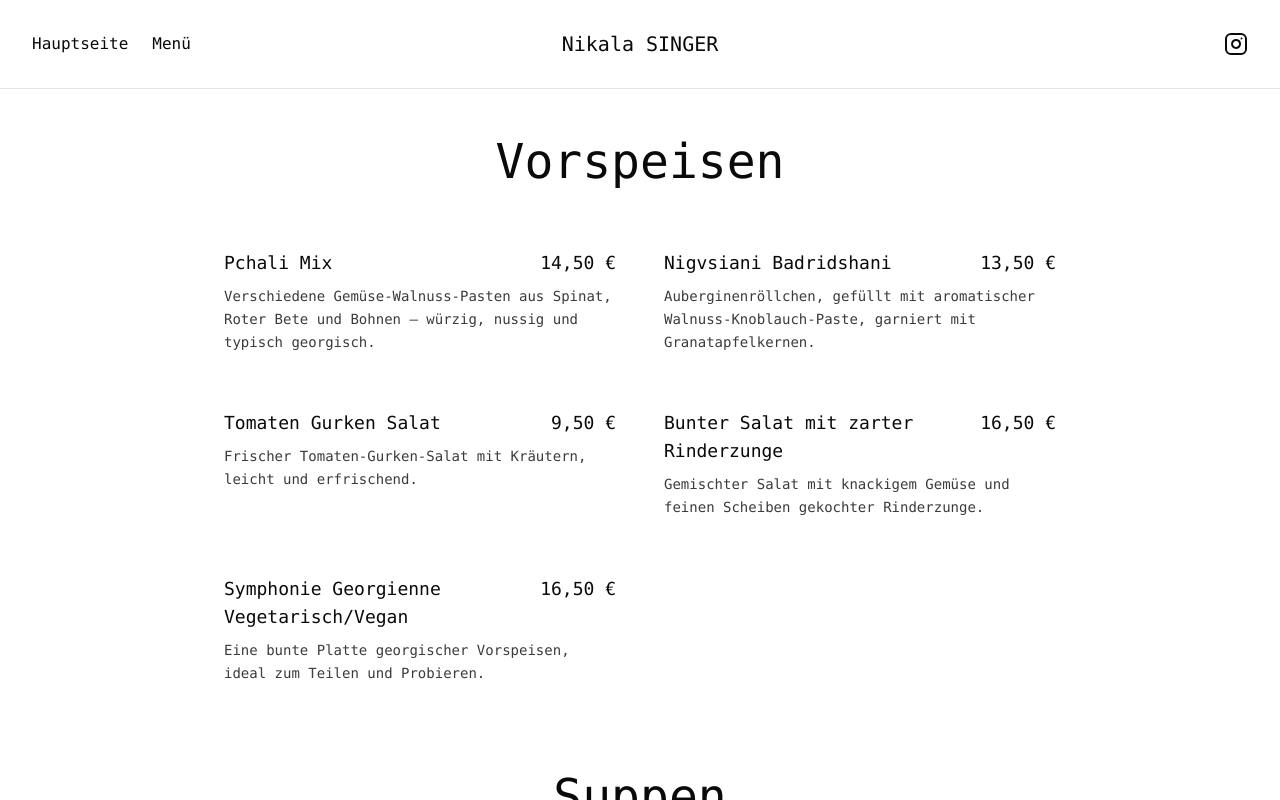
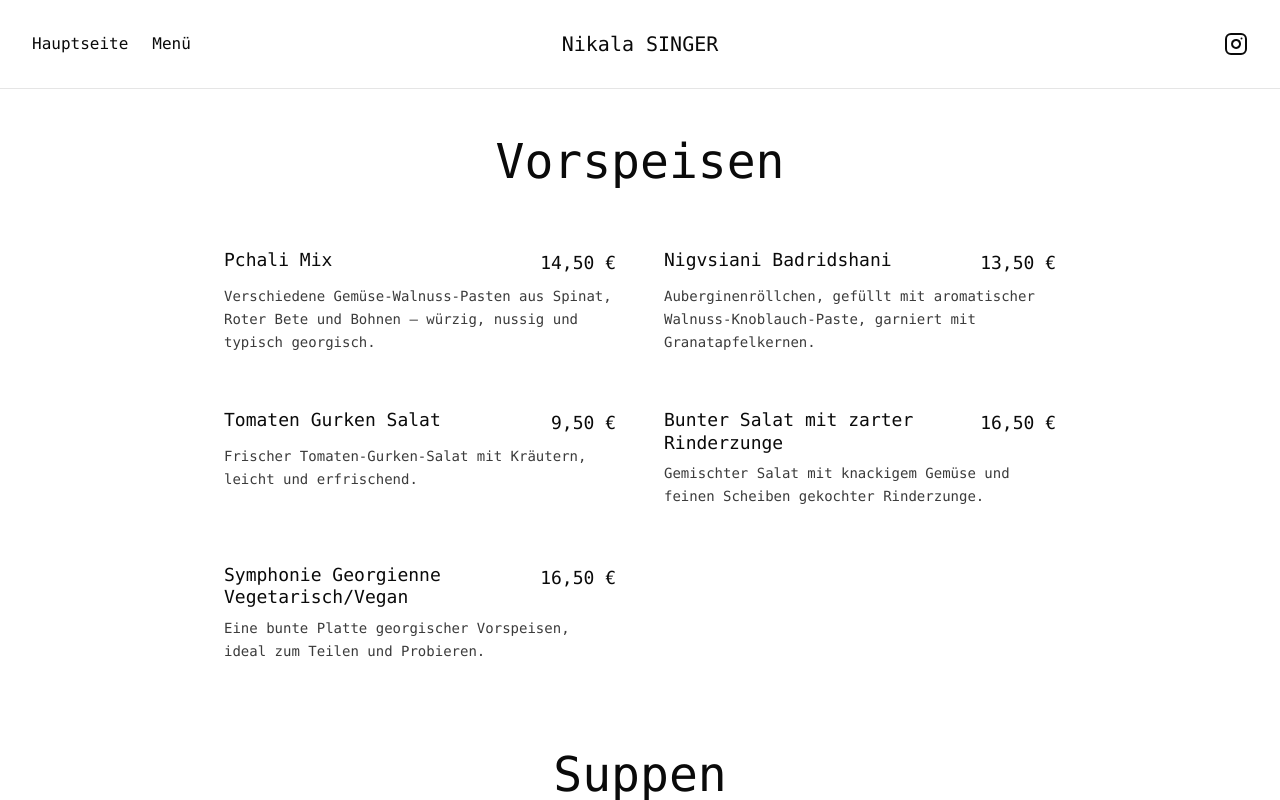
Before and after one commit to zurabarata/nikala-singer, a React (Vite) app: page /menu in a window 1280 px wide. Built offline with nearby package versions, Linux system fonts and the light colour scheme.

Commit message:
fix menu

```diff
--- a/src/app/components/MenuItemCard.tsx
+++ b/src/app/components/MenuItemCard.tsx
@@ -5,11 +5,13 @@ interface MenuItemProps {
 }
 
 export function MenuItemCard({ item }: MenuItemProps) {
+  const displayName = item.name.replace(/(\d+,\d+)\s+l\b/g, "$1\u00A0l");
+
   return (
     <div className="mb-6">
-      <div className="flex justify-between items-start gap-3 mb-2">
-        <h3 className="text-lg min-w-0 flex-1">{item.name}</h3>
-        <span className="text-lg shrink-0 whitespace-nowrap">{item.price}</span>
+      <div className="mb-2 grid grid-cols-[minmax(0,1fr)_auto] items-start gap-x-3 gap-y-1">
+        <h3 className="text-lg min-w-0 leading-tight [text-wrap:pretty]">{displayName}</h3>
+        <span className="text-lg shrink-0 whitespace-nowrap text-right">{item.price}</span>
       </div>
       <p className="text-sm leading-relaxed opacity-80">{item.description}</p>
     </div>
```
